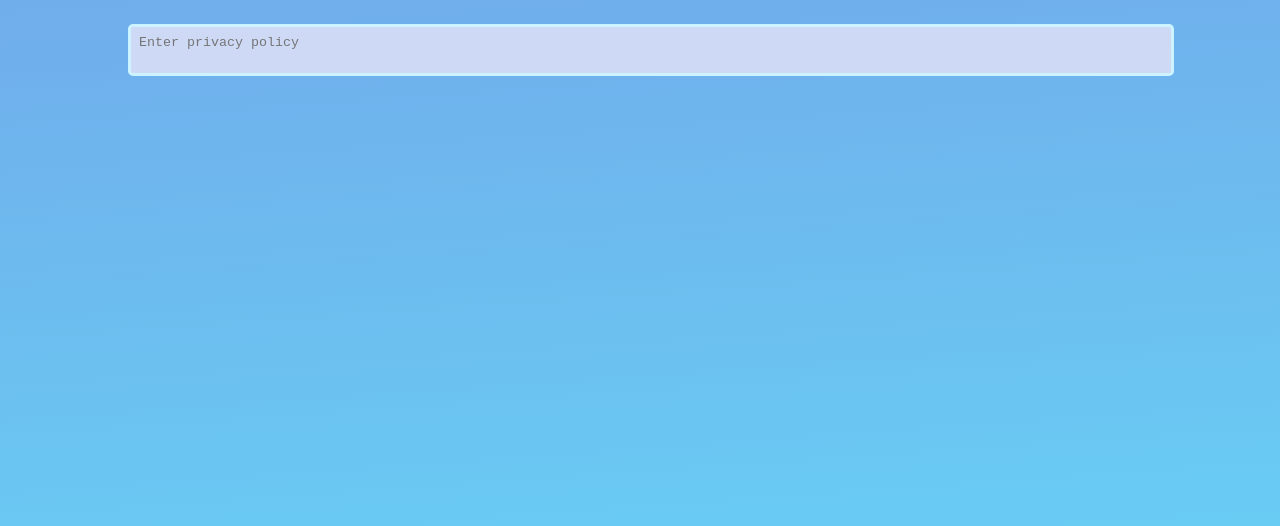
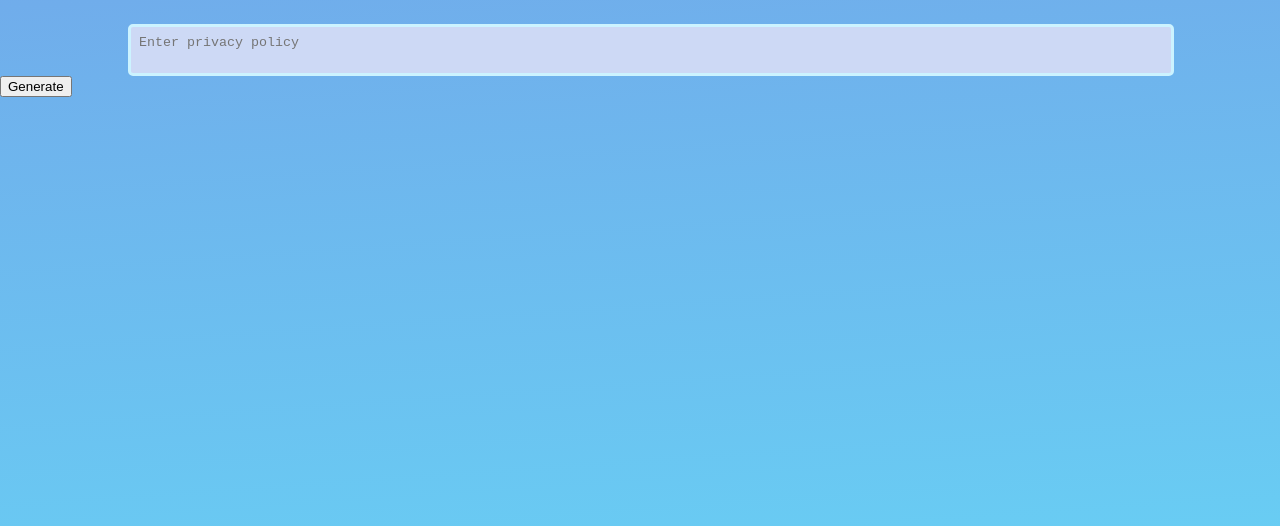
Before and after one commit to Atticus-Wong/hackdavis24, a plain HTML site: page index.html in a window 1280 px wide. Shown: the part 70-596 px from the top of the page. Drawn offline with Linux system fonts and the light colour scheme.

Commit message:
some commit

```diff
--- a/index.html
+++ b/index.html
@@ -16,5 +16,8 @@
     <div id="mainbody">
         <textarea id="priv-pol" placeholder="Enter privacy policy" oninput='this.style.height = "";this.style.height = this.scrollHeight + "px"'></textarea>
     </div>
+
+    <button id="generateButton">Generate</button>
+
 </body>
 </html>
```
